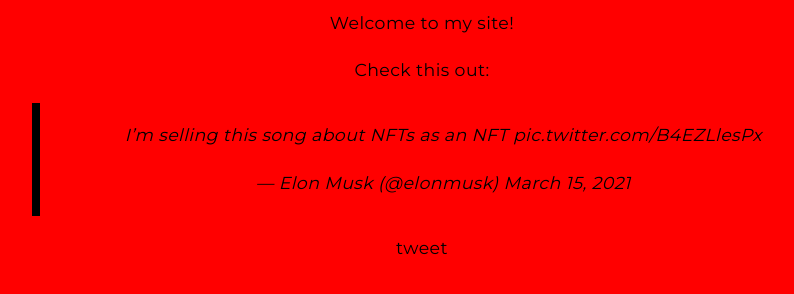
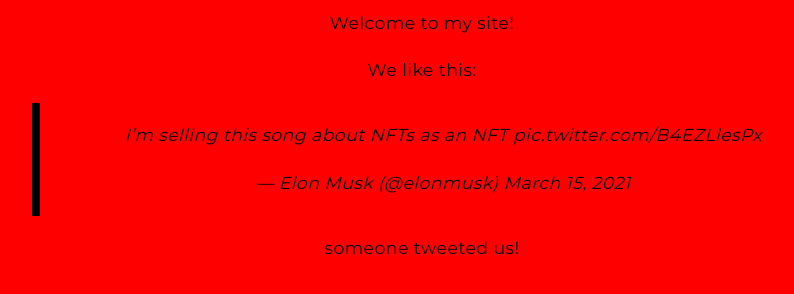
Before and after one commit to namerninja/acmecorp, a plain HTML site: page index.html in a window 1280 px wide. Shown: the part 310-604 px from the top of the page, without its empty margins (218-1012 px from the left). Drawn offline with Linux system fonts and the light colour scheme.

Commit message:
Update index.html

```diff
--- a/index.html
+++ b/index.html
@@ -61,11 +61,11 @@ h1 {
 				<h1>Enter.TheBureau</h1>
 			</header>
 			<p>Welcome to my site!</p>
-			<p>Check this out:
+			<p>We like this:
 				<!-- // embedded tweet // -->
 				<blockquote align="center" class="twitter-tweet" data-dnt="true"><p lang="en" dir="ltr">I’m selling this song about NFTs as an NFT <a href="https://t.co/B4EZLlesPx">pic.twitter.com/B4EZLlesPx</a></p>&mdash; Elon Musk (@elonmusk) <a href="https://twitter.com/elonmusk/status/1371549960030842893?ref_src=twsrc%5Etfw">March 15, 2021</a></blockquote> <script async src="https://platform.twitter.com/widgets.js" charset="utf-8"></script>
 			</p>
-			<p><a href="https://twitter.com/namerninja/status/1373612519785426945?s=20">tweet</a></p>
+			<p><a href="https://twitter.com/namerninja/status/1373612519785426945">someone tweeted us!</a></p>
         </div>
 	</section>
 </body>
```
